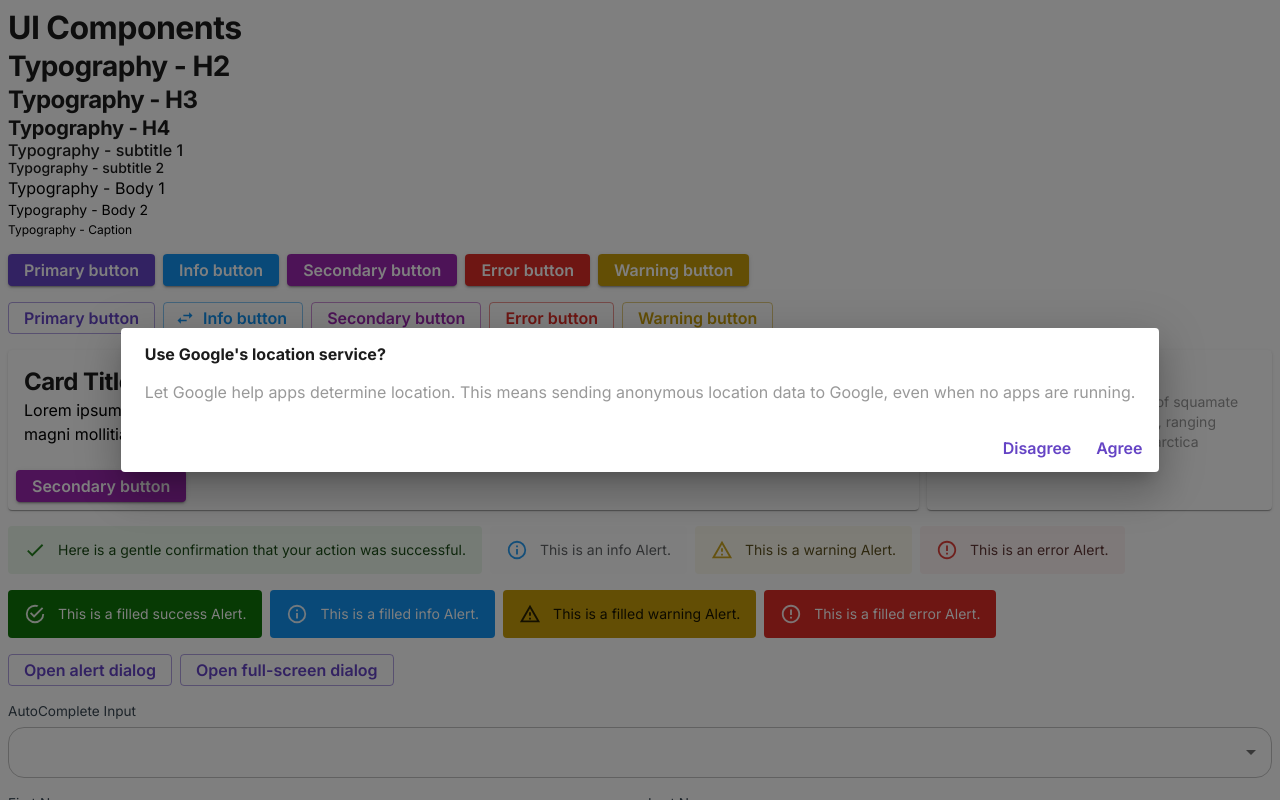
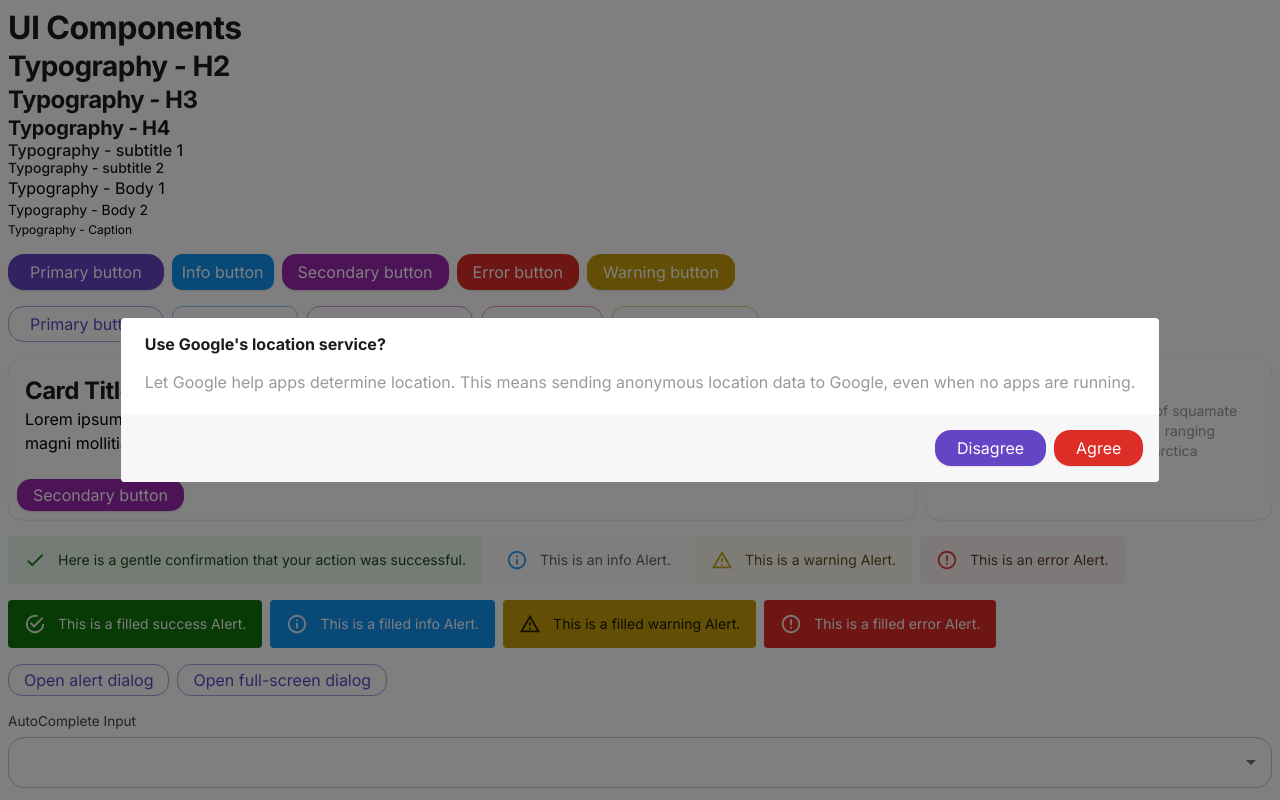
Before and after one commit to air-bridge/bridge-fe, a React (Vite) app: page / in a window 1280 px wide. Both pictures are taken after a click on the button "Open alert dialog". Shown: the top 800 px of the page. Built offline with nearby package versions, Linux system fonts and the light colour scheme.

Commit message:
chore: theme config

```diff
--- a/index.html
+++ b/index.html
@@ -5,9 +5,11 @@
     <link rel="icon" type="image/svg+xml" href="/favicon.svg" />
     <meta name="viewport" content="width=device-width, initial-scale=1.0" />
     <title>Bridge</title>
+
     <link rel="preconnect" href="https://fonts.googleapis.com">
     <link rel="preconnect" href="https://fonts.gstatic.com" crossorigin>
-    <link href="https://fonts.googleapis.com/css2?family=Inter:ital,opsz,wght@0,14..32,100..900;1,14..32,100..900&family=Open+Sans:ital,wght@0,300..800;1,300..800&family=Roboto+Condensed:ital,wght@0,100..900;1,100..900&display=swap" rel="stylesheet">
+    <link href="https://fonts.googleapis.com/css2?family=Inter:ital,opsz,wght@0,14..32,100..900;1,14..32,100..900&display=swap" rel="stylesheet">
+
   </head>
   <body>
     <div id="root"></div>
--- a/src/screens/public/home/index.tsx
+++ b/src/screens/public/home/index.tsx
@@ -146,10 +146,10 @@
       </Box>
 
       <Stack direction="row" gap={1}>
-        <Button variant="contained" color="primary">
+        <Button variant="contained" color="primary" size="large">
           Primary button
         </Button>
-        <Button variant="contained" color="info">
+        <Button variant="contained" color="info" size="small">
           Info button
         </Button>
         <Button variant="contained" color="secondary">
@@ -164,10 +164,15 @@
       </Stack>
 
       <Stack direction="row" gap={1}>
-        <Button variant="outlined" color="primary">
+        <Button variant="outlined" color="primary" size="large">
           Primary button
         </Button>
-        <Button startIcon={<SwapHoriz />} variant="outlined" color="info">
+        <Button
+          startIcon={<SwapHoriz />}
+          variant="outlined"
+          color="info"
+          size="small"
+        >
           Info button
         </Button>
         <Button variant="outlined" color="secondary">
@@ -260,8 +265,20 @@
               </DialogContentText>
             </DialogContent>
             <DialogActions>
-              <Button onClick={handleClose}>Disagree</Button>
-              <Button onClick={handleClose} autoFocus>
+              <Button
+                onClick={handleClose}
+                variant="contained"
+                color="primary"
+                size="large"
+              >
+                Disagree
+              </Button>
+              <Button
+                onClick={handleClose}
+                variant="contained"
+                color="error"
+                size="large"
+              >
                 Agree
               </Button>
             </DialogActions>
--- a/src/theme/index.ts
+++ b/src/theme/index.ts
@@ -38,9 +38,36 @@
   shape: {
     borderRadius: 4, // sx={borderRadius: 3} => theme.shape.borderRadius * 3 = 4px * 3 = 12px
   },
+  shadows: [
+    "none",
+    "0px 0.5px 1px #E0E0E0", // Custom shadow for level 1
+    "0px 1px 1.5px #E0E0E0", // Custom shadow for level 2
+    "0px 2px 2px #E0E0E0", // Custom shadow for level 3
+    // Add additional elements to ensure 25 total
+    "none",
+    "none",
+    "none",
+    "none",
+    "none",
+    "none",
+    "none",
+    "none",
+    "none",
+    "none",
+    "none",
+    "none",
+    "none",
+    "none",
+    "none",
+    "none",
+    "none",
+    "none",
+    "none",
+    "none",
+    "none",
+  ],
   typography: {
     fontFamily: "Inter, sans-serif",
-    // fontFamily: "Roboto Condensed, sans-serif",
     h1: {
       fontSize: "1.5rem",
       fontWeight: 700,
@@ -243,6 +270,9 @@
     MuiInputBase: Components.InputBase,
     MuiInputLabel: Components.InputLabel,
     MuiTextField: Components.TextField,
+    MuiButton: Components.Button,
+    MuiCard: Components.Card,
+    MuiDialogActions: Components.DialogActions,
   },
 });
 
--- /dev/null
+++ b/src/theme/overrides/button.ts
@@ -0,0 +1,35 @@
+import type { Components, Theme } from "@mui/material/styles";
+
+const Button: Components<Theme>["MuiButton"] = {
+  defaultProps: {
+    size: "medium",
+    disableElevation: false,
+  },
+  variants: [
+    {
+      props: { size: "large" },
+      style: {
+        borderRadius: "16px",
+      },
+    },
+    {
+      props: { size: "small" },
+      style: {
+        borderRadius: "10px",
+      },
+    },
+    {
+      props: { size: "medium" },
+      style: {
+        borderRadius: "14px",
+      },
+    },
+  ],
+  styleOverrides: {
+    root: {
+      fontWeight: 400,
+    },
+  },
+};
+
+export default Button;
--- /dev/null
+++ b/src/theme/overrides/card.ts
@@ -0,0 +1,14 @@
+import type { Components, Theme } from "@mui/material/styles";
+
+const Card: Components<Theme>["MuiCard"] = {
+  styleOverrides: {
+    root: {
+      "&.MuiCard-root": {
+        borderRadius: "14px",
+        border: "solid 1px #F7F7F7",
+      },
+    },
+  },
+};
+
+export default Card;
--- /dev/null
+++ b/src/theme/overrides/dialog-actions.ts
@@ -0,0 +1,15 @@
+import type { Components, Theme } from "@mui/material/styles";
+
+const DialogActions: Components<Theme>["MuiDialogActions"] = {
+  styleOverrides: {
+    root: ({ theme }) => ({
+      padding: "16px",
+      background: theme.palette.grey[100],
+      "@media (min-width: 1200px)": {
+        padding: "16px",
+      },
+    }),
+  },
+};
+
+export default DialogActions;
--- a/src/theme/overrides/index.ts
+++ b/src/theme/overrides/index.ts
@@ -1,3 +1,6 @@
 export { default as InputBase } from "./input-base";
 export { default as InputLabel } from "./input-label.ts";
 export { default as TextField } from "./text-field.ts";
+export { default as Button } from "./button";
+export { default as Card } from "./card.ts";
+export { default as DialogActions } from "./dialog-actions.ts";
```
